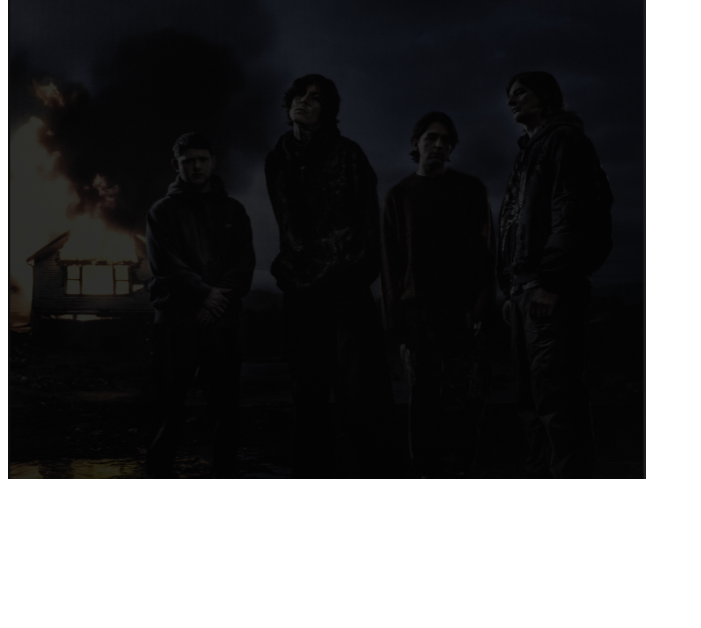
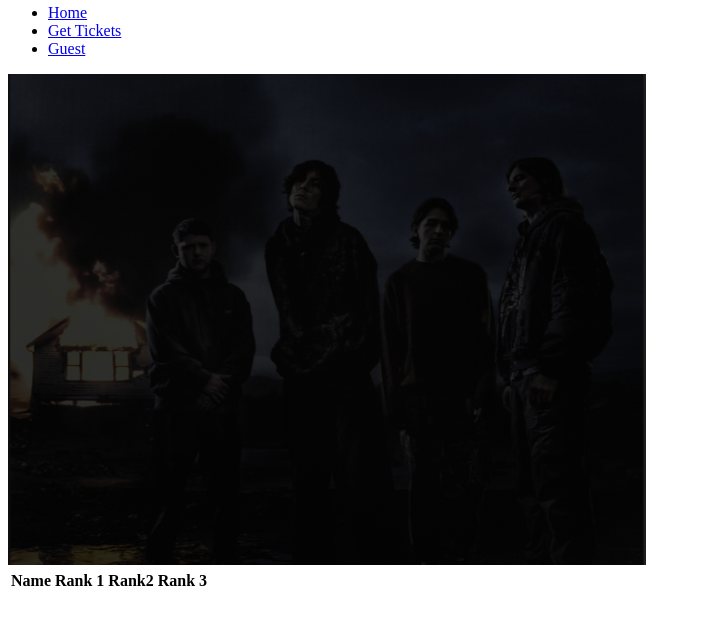
Before and after one commit to Robindebie/hackathon-horizon, a plain HTML site: page guest.html in a window 1280 px wide. Shown: the part 172-800 px from the top of the page, without its empty margins (0-701 px from the left). Drawn offline with Linux system fonts and the light colour scheme.

Commit message:
logo,stukje van table zit er in en de banner met  nog geen styling

```diff
--- a/guest.html
+++ b/guest.html
@@ -5,11 +5,38 @@
     <meta name="viewport" content="width=device-width, initial-scale=1.0">
     <title>Document</title>
 </head>
+
 <body>
+    <header class="header">
         <img src="foto's/image.png" alt="band Logo" class="logo">
-
+        <div class="container">
+            <div class="col-12 nav-container">
+                <ul class="nav-menu">
+                    <li><a href="Homepage.html">Home</a></li>
+                    <li><a href="Ticket.html">Get Tickets</a></li>
+                    <li><a href="guest.html">Guest</a></li>
+                </ul>
+            </div>
+        </div>
+    </header>
     <div id="banner">
         <img src="foto's/Screenshot 2024-08-29 110234.png" class="band" alt="height-50" />
         <div class="content text-center row">
+
+
+
+<section class="overzicht">
+    <table class="table table-dark table-striped">
+            <table class="">
+                <tr>
+                    <th>Name</th>
+                    <th>Rank 1</th>
+                    <th>Rank2</th>
+                    <th>Rank 3</th>
+                </tr>
+            </table>
+        </div>
+    </section>
+
 </body>
 </html>
```
